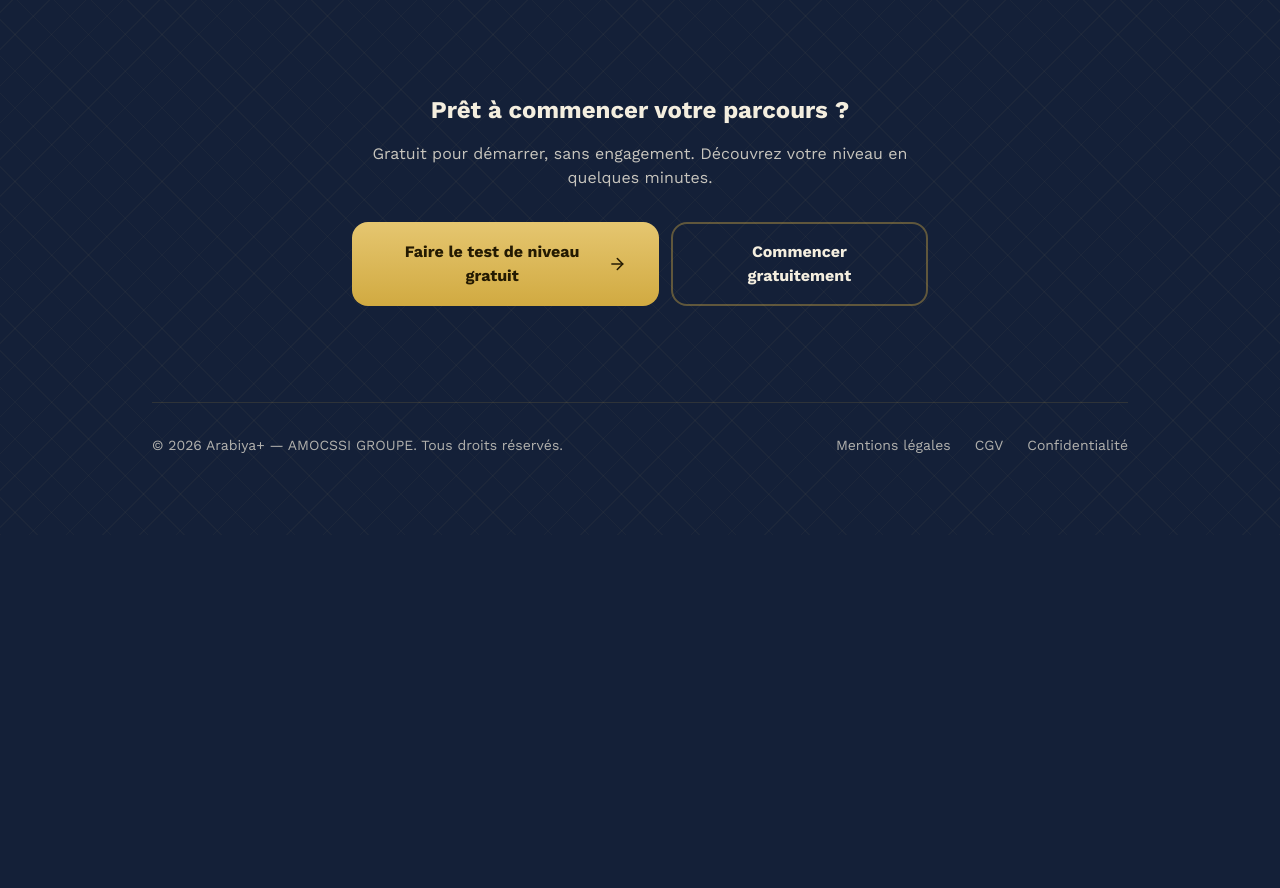
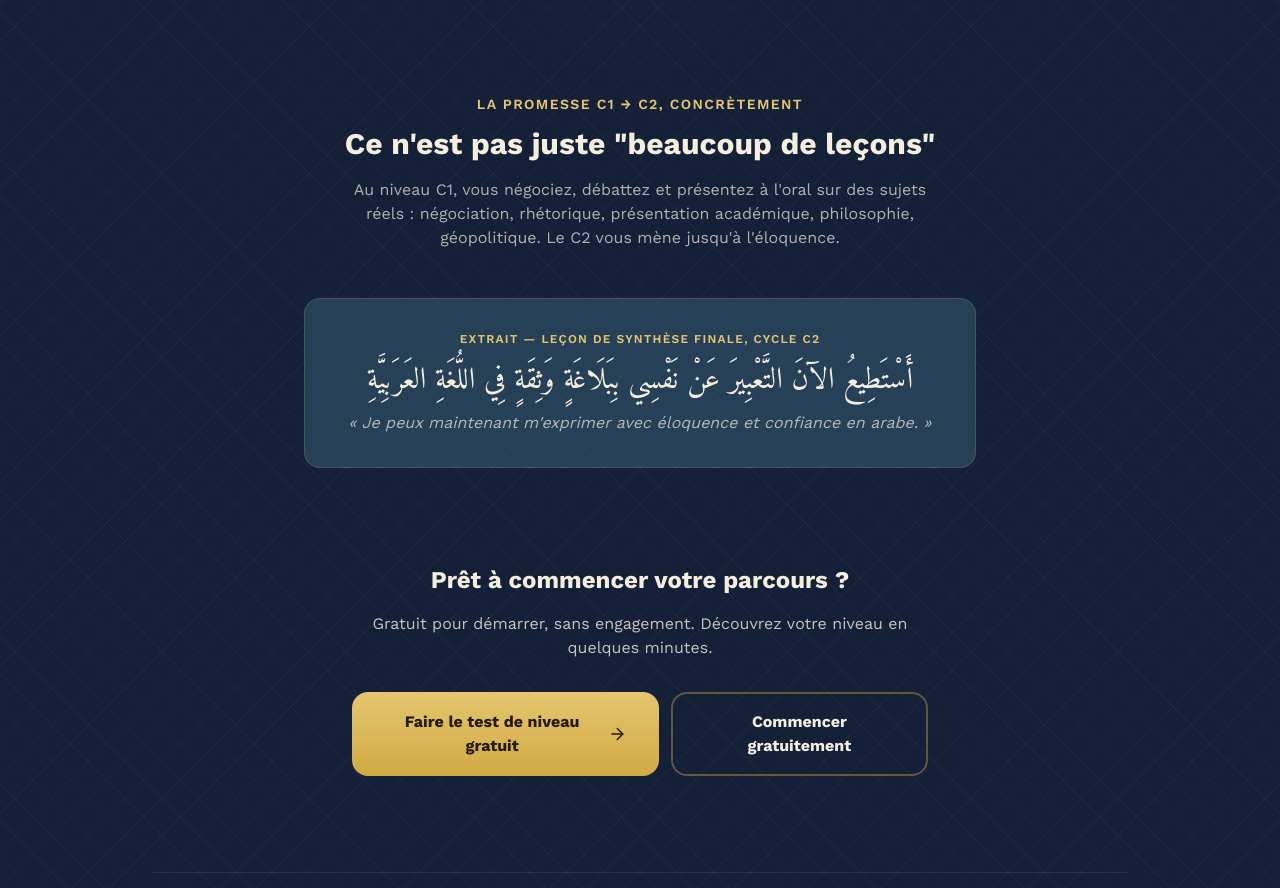
Before and after one commit to diopmamealassane-sketch/arabiya-plus, a Next.js app: page / in a window 1280 px wide. Shown: the part 2940-3828 px from the top of the page. Before the commit the page ends 3475 px from the top, so only its background shows below. Built offline with nearby package versions, Linux system fonts and the light colour scheme; no server answers.

Commit message:
Update page.js

```diff
--- a/app/page.js
+++ b/app/page.js
@@ -226,6 +226,33 @@ export default async function LandingPage() {
           </div>
         </div>
 
+        {/* Aperçu du niveau avancé — contenu réel, pas une promesse abstraite */}
+        <div className="mt-24">
+          <p className="text-gold-light uppercase tracking-widest text-sm font-semibold text-center mb-3">
+            La promesse C1 → C2, concrètement
+          </p>
+          <h2 className="text-3xl font-bold text-center mb-4">
+            Ce n'est pas juste "beaucoup de leçons"
+          </h2>
+          <p className="text-center opacity-70 max-w-xl mx-auto mb-12">
+            Au niveau C1, vous négociez, débattez et présentez à l'oral sur des
+            sujets réels : négociation, rhétorique, présentation académique,
+            philosophie, géopolitique. Le C2 vous mène jusqu'à l'éloquence.
+          </p>
+
+          <div className="bg-ink-2/60 border border-gold/20 rounded-2xl p-8 max-w-2xl mx-auto text-center">
+            <p className="text-xs uppercase tracking-widest text-gold-light font-semibold mb-4">
+              Extrait — Leçon de synthèse finale, Cycle C2
+            </p>
+            <p className="arabic text-3xl mb-3" dir="rtl">
+              أَسْتَطِيعُ الآنَ التَّعْبِيرَ عَنْ نَفْسِي بِبَلَاغَةٍ وَثِقَةٍ فِي اللُّغَةِ العَرَبِيَّةِ
+            </p>
+            <p className="opacity-70 italic">
+              « Je peux maintenant m'exprimer avec éloquence et confiance en arabe. »
+            </p>
+          </div>
+        </div>
+
         {/* Preuves — n'apparaît que si les chiffres réels sont assez significatifs */}
         {stats.leconsCompletees >= 50 && (
           <div className="mt-24">
```
